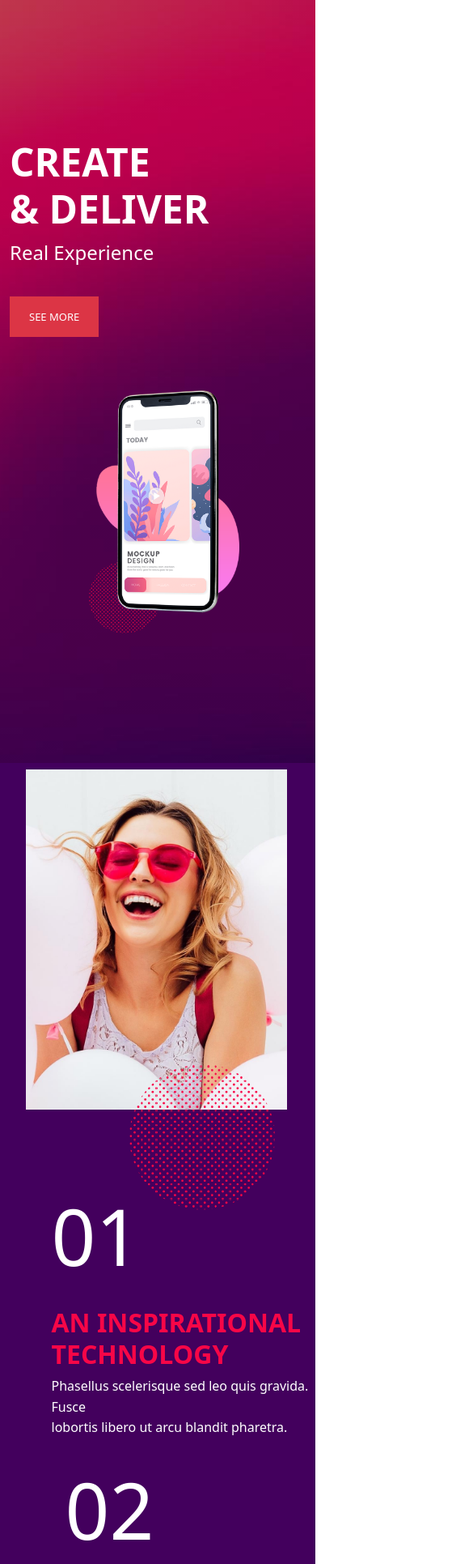
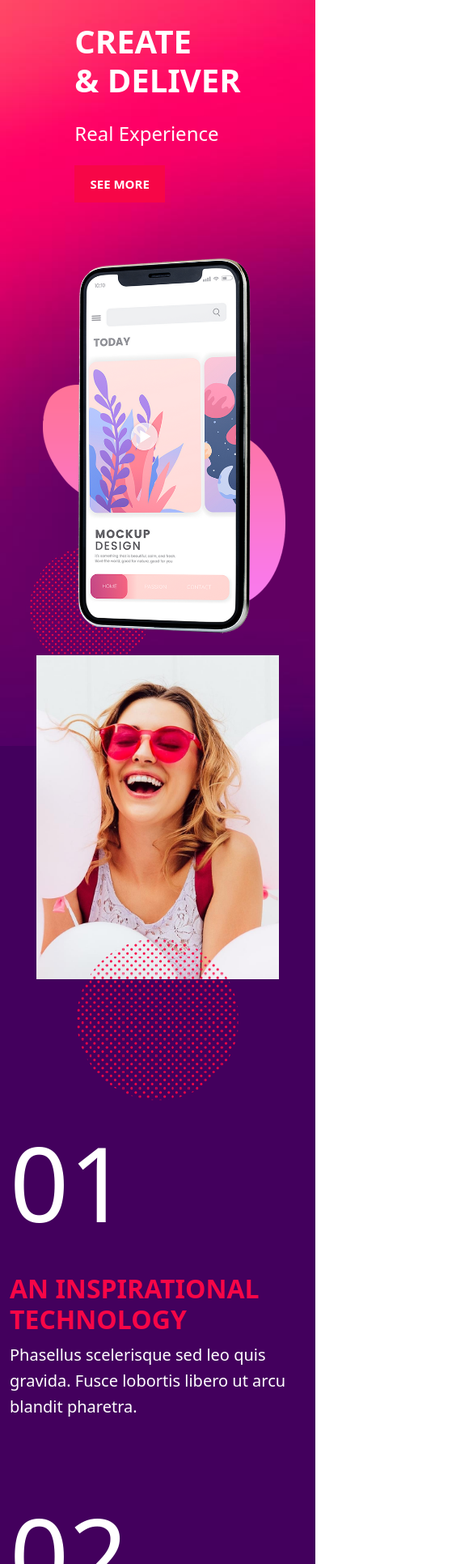
Before and after one commit to jaba777/nicePage, a plain HTML site: page index.html in a window 390 px wide. Shown: the part 69-2000 px from the top of the page at 81% size, 585 px wide, since content can reach past the window. Drawn offline with nearby package versions, Linux system fonts and the light colour scheme.

Commit message:
correct mistake

```diff
--- a/index.html
+++ b/index.html
@@ -24,73 +24,86 @@
         </section>
     </header>
 
+    <section class="u-clearfix">
+        <div class="container clearfix-cont">
 
-    <section class="u-clearfix ">
-
-        <div class="clearfix-child container-md col">
-            <div class="first-child">
+            <div class="first-clearfix">
                 <h1>CREATE <br>
-                    & DELIVER
-                </h1>
+                    & DELIVER</h1>
                 <p>Real Experience</p>
-               <span><a href="#" class="clearfix-href bg-danger">SEE MORE</a></span>
+                <div class="clearfix-href">
+                    <a href="#">SEE MORE</a>
+                </div>
             </div>
 
-           <div class="clearfix-img">
-            <img src="./Images/phone.png" alt="">
-           </div>
+
+            <div class="second-clearfix">
+                <img src="./Images/phone.png" alt="phone">
+            </div>
         </div>
     </section>
 
-    <section class="inspiration-tech">
-        <div class="inspirate-child container-md">
-            <div class="inspirate-images">
-                <img src="./Images/girl.jpg" alt="girl">
-                <img src="./Images/Untitled5.png" alt="untitled5">
+    <section class="inspire-technology">
+        <div class="container inspire-container">
+            <div class="inspire-images">
+
+                <div class="inspire-img">
+                    <img src="./Images/girl.jpg" alt="girl">
+                </div>
+
+                <div class="untitled-5">
+                    <img src="./Images/Untitled5.png" alt="untitled-5">
+                </div>
+
             </div>
 
+
             <div class="inspire-text">
-                <p>01</p>
-                <h3>
-                    AN INSPIRATIONAL <br>
-                    TECHNOLOGY
-                </h3>
-                <p>
-                    Phasellus scelerisque sed leo quis gravida. Fusce <br>
-                    lobortis libero ut arcu blandit pharetra.
-                </p>
+                <p class="number">01</p>
+                <h3>AN INSPIRATIONAL <br>
+                    TECHNOLOGY</h3>
+
+                <p>Phasellus scelerisque sed leo quis gravida. Fusce lobortis libero ut arcu blandit pharetra.</p>
             </div>
+
         </div>
 
-        <div class="inspirate-child-2 container-lg">
-            <div class="inspire-text inspate-text2">
-                <p>02</p>
-                <h3>
-                    QUICKLY PICK UP <br>
-                    A NEW SKILL
-                </h3>
-                <p>
-                    How much time do you think that you get to make a good impression with a potential customer? If you’re talking about interacting with them online, you have less than three seconds.
+
+        <div class="container skills-container">
+
+            <div class="skills-text">
+                <p class="number">02</p>
+
+                <h3>QUICKLY PICK UP <br>
+                    A NEW SKILL</h3>
+
+                <p>How much time do you think that you get to make a good impression with a potential customer? If you’re talking about interacting with them online, you have less than three seconds.
+
                 </p>
-
-                <div class="untitle-3">
+                <div class="skill-img">
                     <img src="./Images/Untitled3.png" alt="untitle 3">
                 </div>
             </div>
 
-            <div class="inspire-images-2">
-                <img src="./Images/Untitled6.png" alt="untitle 6">
-                <img src="./Images/phone-2.png" alt="phone-2">
+            <div class="phones-img">
+                <div class="phone-2">
+                    <img src="./Images/phone-2.png" alt="phone-2">
+                </div>
+
+                <div class="untitled6">
+                    <img src="./Images/Untitled6.png" alt="ntitled-6">
+                </div>
+
                 <div class="dots">
                     <img src="./Images/dots.png" alt="dots">
                 </div>
+
             </div>
-
 
         </div>
 
+    </section>
 
-    </section>
 
     <section class="number-counters">
         <h2>DOING THE RIGHT THINGS</h2>
@@ -121,6 +134,7 @@
         </div>
      </div>
     </section>
+
 
     <section class="dream-active">
         <div class="dream-container container-lg col">
@@ -173,5 +187,7 @@
       <footer class="footer">
         <p><a href="#">Website Templates</a> created with <a href="#">Website Builder Software.</a></p>
       </footer>
+
+
 </body>
 </html>
--- a/main.css
+++ b/main.css
@@ -7,7 +7,6 @@
 
 body{
     font-family: 'Open Sans', sans-serif;
-    overflow-x: hidden;
 }
 
 .header{
@@ -17,6 +16,7 @@ body{
     top: 0;
     left: 0;
     right: 0;
+    z-index: 33;
 }
 
 .header .header-child{
@@ -32,190 +32,161 @@ body{
     cursor: pointer;
 }
 
+
 .u-clearfix{
-    background-image: linear-gradient(0deg, rgba(0,0,0,0.25), rgba(0,0,0,0.25)), url('./Images/background-1.jpg');
+    background-image: url('./Images/background-1.jpg');
     background-position: 50% 50%;
+    background-size: cover;
     width: 100%;
-    background-repeat: no-repeat;
-    background-size: cover;
+    max-width: 100%;
+    display: flex;
+    justify-content: center;
+    align-items: center;
 }
 
-
-.clearfix-child{
-    color: #fff;
-    margin: auto;
-    padding-top: 15rem;
+.clearfix-cont{
     display: flex;
-    justify-content: space-around;
+    justify-content: space-between;
+    padding: 6rem 5rem;
+    align-items: center;
+    width: 100%;
 }
 
-.clearfix-child h1{
+.first-clearfix{
+    margin-left: 3rem;
+    display: flex;
+    flex-direction: column;
+    gap: 1rem;
+}
+
+.first-clearfix h1{
     font-size: 4.5rem;
+    color: #fff;
     font-weight: 700;
 }
 
-.first-child{
-    display: flex;
-    flex-direction: column;
-}
-
-.first-child p{
+.first-clearfix p{
+    color: #fff;
     font-size: 2.25rem;
 }
 
-.first-child span{
-    margin-top: 2rem;
+.clearfix-href a{
+    text-decoration: none;
+    color: #fff;
+    background: #f70647;
+    font-weight: 700;
+    padding: 0.8rem 1.2rem;
+    font-size: 15px;
 }
 
-.clearfix-href{
-    text-decoration: none;
-    padding: 1rem 1.5rem;
-    font-weight: 500;
-    color: #fff;
-    font-size: 13px;
-    margin-top: 2rem;
-}
-
-.clearfix-href:hover{
+.clearfix-href a:hover{
     color: #fff;
 }
 
-.clearfix-img{
-    width: 734px;
+.second-clearfix{
+    width: 500px;
     height: 706px;
-
-    top: 10rem;
-    right: 5rem;
 }
 
-.clearfix-img img{
+.second-clearfix img{
     width: 100%;
     height: 100%;
     object-fit: contain;
 }
 
-
-@media (max-width: 1199px){
-
-    .clearfix-img{
-        width: 604px;
-        height: 653px;
+@media all and (max-width: 991px){
+    .first-clearfix h1{
+        font-size: 3rem;
+        color: #fff;
+        font-weight: 700;
     }
-
-    .clearfix-child h1{
-        font-size: 4rem;
-        font-weight: 600;
-    }
-
-}
-
-@media (max-width: 991px){
-    .clearfix-img{
-        width: 464px;
-        height: 706px;
-        margin-top: -10rem;
-        margin-left: 5rem;
-        margin-bottom: 5rem;
-    }
-
-    .first-child{
-        width: 50%;
-    }
-
-    .clearfix-child h1{
-        font-size: 3rem;
-    }
-
-}
-
-@media (max-width: 767px){
-    .clearfix-child{
-        display: flex;
-        justify-content: center;
-        padding-bottom: 5rem;
-    }
-    .first-child{
-        margin-left: 5rem;
-    }
-
-    .clearfix-child h1{
-        font-size: 3rem;
-        font-weight: 600;
-    }
-
-    .first-child p{
-        font-size: 1.5rem;
-    }
-
-
-    .clearfix-img{
-        width: 300px;
-        height: 500px;
-        margin-top: -10rem;
-        margin-left: 5rem;
-        margin-bottom: 5rem;
+    .second-clearfix{
+        width: 400px;
+        height: 606px;
     }
 }
 
-@media (max-width: 608px){
-    .clearfix-child{
+@media all and (max-width: 774px){
+    .first-clearfix{
+        margin-left: 0px;
+    }
+    .first-clearfix h1{
+        font-size: 2.5rem;
+        color: #fff;
+        font-weight: 700;
+    }
+    .second-clearfix{
+        width: 350px;
+        height: 506px;
+    }
+    .first-clearfix p{
+        font-size: 1.5rem;
+    }
+}
+
+@media all and (max-width: 500px){
+    .clearfix-cont{
         display: flex;
         flex-direction: column;
-        gap: 15rem;
         align-items: center;
+        gap: 5rem;
     }
-    .clearfix-child .first-child{
-        width: 100%;
-        margin: 0 auto;
 }
 
-    .clearfix-img{
-        width: 280px;
-        height: 300px;
-        margin-left: 1rem;
+@media all and (max-width: 378px){
+    .second-clearfix{
+        width: 200px;
+        height: 306px;
+    }
 }
 
-
-
+.inspire-technology{
+    background: #43005d;
+    width: 100%;
 }
 
+.inspire-container{
+    display: flex;
+    justify-content: space-between;
 
-
-.inspiration-tech{
-    width: 100%;
-    background: #43005d;
+    align-items: center;
+    gap: 1rem;
 }
 
-.inspirate-child{
-    display: flex;
-    justify-content: space-around;
-    color: #fff;
-    max-width: 90%;
-    margin: 0 auto;
+.inspire-img{
+    width: 542px;
+    height: 643px;
+    margin-top: -7rem;
 }
 
-.inspirate-images>img:nth-child(1){
-    height: 619px;
-    width: 512px;
-    margin: -148px auto 0 0;
+.inspire-img img{
+    width: 100%;
+    height: 100%;
     object-fit: cover;
 }
-.inspirate-images>img:nth-child(2){
-    width: 284px;
-    height: 284px;
-    margin: 212px auto -72px -150px;
-    z-index: 1;
+
+.untitled-5{
+    width: 234px;
+    height: 234px;
+    z-index: 2;
+    margin-top: -150px;
+    margin-left: 350px;
+}
+.untitled-5 img{
+    width: 100%;
+    height: 100%;
+}
+
+.number{
+    font-size: 8rem;
+    color: #fff;
+    font-weight: 300;
 }
 
 .inspire-text{
-    display: flex;
-    flex-direction: column;
-    color: #fff;
-}
-
-.inspire-text>p:nth-child(1){
-    font-size: 8rem;
-    font-weight: 300;
+    width: 500px;
+    max-width: 100%;
+    margin: 0 auto;
 }
 
 .inspire-text h3{
@@ -225,77 +196,23 @@ body{
 }
 
 .inspire-text>p:nth-child(3){
-    font-size: 1.125rem;
-    font-weight: 400;
+    color: #fff;
+    font-size: 20px;
     line-height: 1.6;
 }
 
-.inspirate-child-2{
-    display: flex;
-
-    align-items: center;
-}
-.inspate-text2{
-    flex: 1;
-    display: flex;
-    flex-direction: column;
-}
-.inspire-images-2{
-    flex: 1;
+@media all and (max-width: 991px){
+    .inspire-img{
+        width: 442px;
+        height: 543px;
     }
 
-.inspire-images-2>img:nth-child(1){
-    margin: auto -10px -300px 330px;
-}
-
-.inspire-images-2>img:nth-child(2){
-    width: 568px;
-    height: 634px;
-    z-index: 3;
-}
-
-.untitle-3{
-    margin-top: -150px;
-    margin-bottom: -200px;
-}
-
-.untitle-3 img{
-    width: 325px;
-    height: 483px;
-    object-fit: contain;
-}
-
-.dots{
-    margin-bottom: -70px;
-    margin-top: -160px;
-    margin-right: -50px;
-    margin-left: 50px;
-}
-
-
-@media (max-width: 1199px){
-    .inspirate-images>img:nth-child(1){
-        height: 543px;
-        width: 442px;
-
-    }
-
-
-    .inspirate-images>img:nth-child(2){
-        width: 234px;
-        height: 234px;
-        margin: -100px auto -72px 250px;
-
-    }
-
-    .inspire-text{
-        width: 60%;
-        max-width: 100%;
-    }
-
-    .inspire-text>p:nth-child(1){
-        font-size: 6rem;
-        font-weight: 300;
+    .untitled-5{
+        width: 200px;
+        height: 200px;
+        z-index: 2;
+        margin-top: -50px;
+        margin-left: 150px;
     }
 
     .inspire-text h3{
@@ -304,167 +221,192 @@ body{
         font-weight: 700;
     }
 
-    .inspire-text>p:nth-child(3){
-        font-size: 1rem;
-        font-weight: 400;
-        line-height: 1.6;
 }
 
-    .inspate-text2{
-        width: 60%;
-        max-width: 80%;
+@media all and (max-width: 769px){
+    .inspire-container{
+        display: flex;
+        flex-direction: column;
+        gap: 5px;
     }
 
-    .inspire-images-2>img:nth-child(1){
-        margin: auto -10px -300px 330px;
+    .inspire-text h3{
+        font-size: 3rem;
     }
 
-    .inspire-images-2>img:nth-child(2){
-        width: 468px;
-        height: 534px;
-        z-index: 3;
-        margin-right: -20px;
-        margin-left: 160px;
 }
 
-    .dots img{
-        width: 700px;
-        height: 200px;
-        object-fit: contain;
+@media all and (max-width: 578px){
+    .inspire-img{
+        width: 342px;
+        height: 443px;
+    }
+
+    .inspire-text h3{
+        font-size: 2rem;
     }
 
 
 }
-@media (max-width: 991px){
-    .inspirate-images>img:nth-child(1){
-        width: 375px;
-        height: 448px;
-        margin-left: -4rem;
+
+@media all and (max-width: 400px){
+    .inspire-img{
+        width: 300px;
+        height: 400px;
+    }
+    .untitled-5{
+        margin-top: -50px;
+        margin-left: 50px;
+    }
+}
+
+.skills-container{
+    display: flex;
+    justify-content: space-between;
+    margin-top: 3rem;
 }
 
 
-  .inspirate-images>img:nth-child(2){
-        margin-right: -2rem;
-        margin-left: -0.3rem;
-        width: 200px;
-        height: 200px;
-    }
-
-
-    .inspire-text{
-        margin-right: -4rem;
-    }
-
-    .inspire-text h3{
-        color: #f70647;
-        font-size: 1.8rem;
-        font-weight: 700;
-    }
-
-    .inspire-text>p:nth-child(3){
-        font-size: 1rem;
-        font-weight: 400;
-        line-height: 1;
-    }
-
-}
-
-
-@media (max-width: 767px){
-    .inspirate-child{
-        display: flex;
-        flex-direction: column;
-        align-items: center;
-        gap: 2rem;
-    }
-
-    .inspirate-images>img:nth-child(2){
-       margin-top: 5rem;
-       margin-left: -5rem;
-    }
-
-    .inspire-text{
-        width: 100%;
-    }
-
-    .inspire-text>p:nth-child(1){
-        font-size: 8rem;
-        font-weight: 300;
-    }
-
-    .inspire-text h3{
+.skills-text h3{
     color: #f70647;
     font-size: 3rem;
     font-weight: 700;
 }
 
-    .inspire-text>p:nth-child(3){
-        font-size: 1rem;
-        font-weight: 400;
+.skills-text .number{
+    font-size: 8rem;
+    color: #fff;
+    font-weight: 300;
+}
+
+.skills-text p{
+    color: #fff;
+    font-size: 20px;
     line-height: 1.6;
 }
 
-    .inspirate-child-2{
+.phones-img{
     display: flex;
     flex-direction: column;
-        align-items: center;
-        gap: 8rem;
+    gap: 2rem;
 }
 
-    .inspire-images-2>img:nth-child(2){
+.phone-2{
+    width: 500px;
+    height: 608px;
+    z-index: 12;
+}
+
+.phone-2 img{
+    width: 100%;
+    height: 100%;
+    z-index: 12;
+    object-fit: contain;
+}
+
+.untitled6{
+    margin-top: -550px;
+    margin-bottom: 13rem;
+    margin-left: 250px;
+    width: 308px;
+    height: 308px;
+}
+
+.untitled6 img{
+    width: 100%;
+    height: 100%;
+}
+
+.skill-untites{
+    display: flex;
+    justify-content: space-between;
+    align-items: center;
+}
+
+.skill-img{
+    width: 394px;
+    height: 420px;
+    margin-bottom: -150px;
+}
+
+.skill-img img{
+    width: 100%;
+    height: 100%;
+    object-fit: contain;
+}
+
+.dots{
+    width: 597px;
+    height: 164px;
+    margin-bottom: -300%;
+}
+
+.dots img{
+    width: 100%;
+    height: 100%;
+    object-fit: contain;
+}
+
+@media all and (max-width: 1189px){
+    .dots{
+        width: 400px;
+    }
+    .phone-2{
+        width: 400px;
+        height: 508px;
+    }
+    .untitled6{
+        width: 250px;
+        height: 250px;
+        margin-bottom: 15rem;
+        margin-left: 100px;
+    }
+
+    .skill-img{
         width: 300px;
         height: 400px;
-        z-index: 3;
-        margin-right: -20px;
-        margin-left: 160px;
+        margin-left: -20px;
     }
 }
 
-@media (max-width: 608px){
-  .inspiration-tech{
-    padding: 0;
-  }
-  .inspirate-child{
+@media all and (max-width: 779px){
+    .skills-container{
         display: flex;
-
-  }
-    .inspirate-images>img:nth-child(1){
-        height: 420px;
-        width: 323px;
-        margin: 0.5rem auto;
+        flex-direction: column;
+        gap: 16rem;
     }
 
-    .inspirate-images>img:nth-child(2){
-        width: 180px;
-        height: 180px;
-        margin-top: -4rem;
-        margin-left: 8rem;
+    .dots{
+        margin-bottom: -20px;
     }
-
-    .inspire-text{
-        width: 100%;
 
 }
 
-    .inspire-text>p:nth-child(1){
-        font-size: 6rem;
-        font-weight: 300;
+@media all and (max-width: 570px){
+    .phone-2{
+        margin-bottom: -150px;
+        margin-left: -50px;
+        margin-top: -10px;
+        width: 300px;
+        height: 400;
     }
 
-    .inspire-text h3{
-        color: #f70647;
+    .skills-text h3{
         font-size: 2rem;
-        font-weight: 700;
+    }
+    .untitled6{
+        width: 200px;
+        height: 200px;
+        margin-left: -20px;
     }
 
-    .inspire-text>p:nth-child(3){
-        font-size: 1rem;
-        font-weight: 400;
-        line-height: 1.6;
-        width: 100%;
+    .dots{
+        width: 300px;
+        margin-bottom: -30px;
+        max-width: 100%;
+    }
 }
 
-}
 
 .number-counters{
     margin-top: 8rem;
@@ -515,6 +457,7 @@ body{
         align-items: center;
     }
 }
+
 
 .dream-active{
     background-image: linear-gradient(0deg, rgba(67,0,93,0.7), rgba(67,0,93,0.7)), url("./Images/dream-active.jpg");
@@ -653,8 +596,16 @@ body{
     }
 }
 
-.grids{
+
+
+
+.grid-cont{
     width: 100%;
+}
+
+.grid-cont div{
+
+    max-width: 100%;
 }
 
 .grid-cont .first{
@@ -663,6 +614,7 @@ body{
     background-repeat: no-repeat;
     background-size: cover;
     height: 650px;
+
 }
 
 .grid-cont .second-box{
```
Also changed, not shown: app.js (+6 -3 lines). Lines whose indentation alone changed are shown as unchanged.
